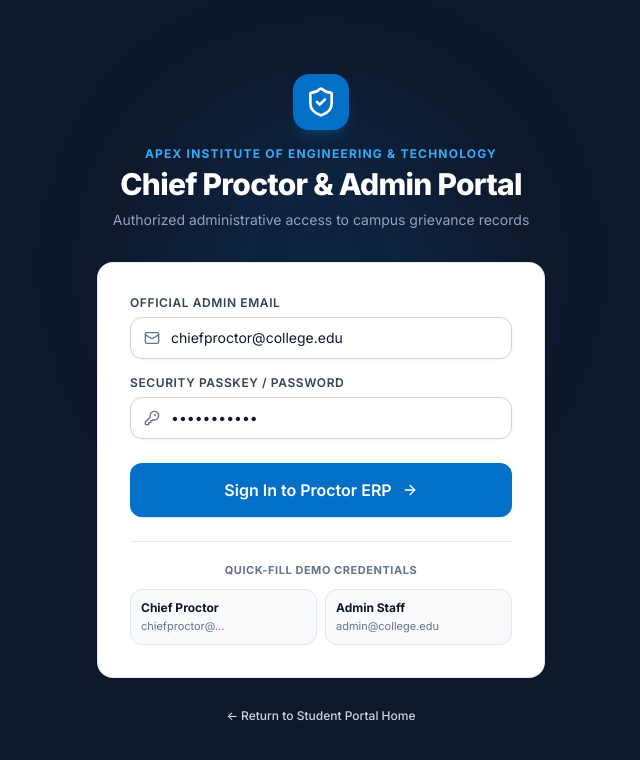
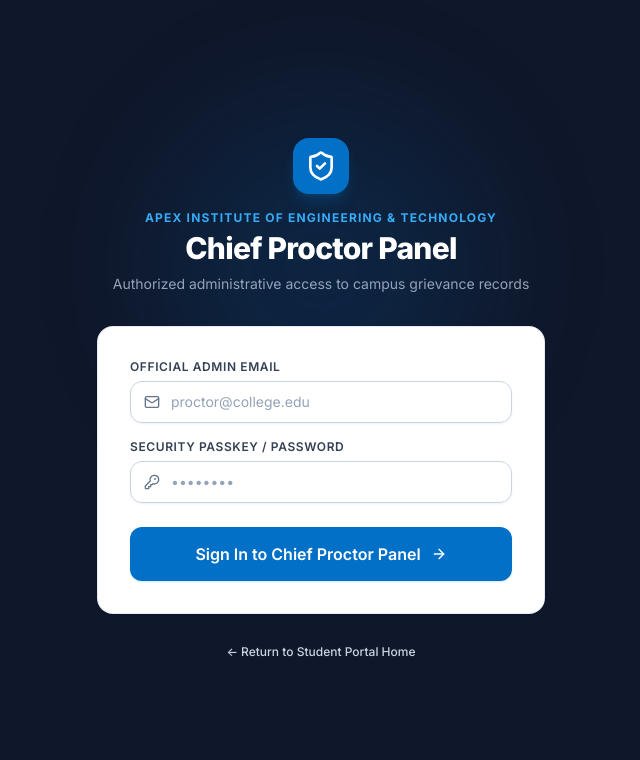
Before and after one commit to jalalakbar47/College-QR-Complaint-Box, a React (Vite) app in the folder frontend/: page /admin/login in a window 1280 px wide. Shown: the top 760 px of the page, without its empty margins (319-959 px from the left). Built offline with nearby package versions, Linux system fonts and the light colour scheme; no server answers.

Commit message:
Update title to Chief Proctor Panel and remove quick-fill demo credentials

```diff
--- a/frontend/src/pages/admin/AdminLoginPage.tsx
+++ b/frontend/src/pages/admin/AdminLoginPage.tsx
@@ -19,8 +19,8 @@ export const AdminLoginPage: React.FC = () => {
   const { login, isAuthenticated } = useAuth();
   const { error: toastError, success: toastSuccess } = useToast();
 
-  const [email, setEmail] = useState<string>('chiefproctor@college.edu');
-  const [passkey, setPasskey] = useState<string>('proctor2026');
+  const [email, setEmail] = useState<string>('');
+  const [passkey, setPasskey] = useState<string>('');
   const [isSubmitting, setIsSubmitting] = useState<boolean>(false);
   const [errorMessage, setErrorMessage] = useState<string | null>(null);
 
@@ -54,11 +54,6 @@ export const AdminLoginPage: React.FC = () => {
     setIsSubmitting(false);
   };
 
-  const handleQuickLogin = (demoEmail: string) => {
-    setEmail(demoEmail);
-    setPasskey('proctor2026');
-  };
-
   return (
     <div className="min-h-screen bg-slate-900 flex flex-col justify-center py-12 sm:px-6 lg:px-8 px-4">
       {/* Glow effect */}
@@ -74,7 +69,7 @@ export const AdminLoginPage: React.FC = () => {
           {ENV.COLLEGE_NAME}
         </span>
         <h1 className="text-2xl sm:text-3xl font-extrabold text-white tracking-tight">
-          Chief Proctor & Admin Portal
+          Chief    Proctor    Panel
         </h1>
         <p className="text-xs sm:text-sm text-slate-400 mt-2">
           Authorized administrative access to campus grievance records
@@ -123,36 +118,10 @@ export const AdminLoginPage: React.FC = () => {
                 isLoading={isSubmitting}
                 rightIcon={<ArrowRight className="w-4 h-4" />}
               >
-                Sign In to Proctor ERP
+                Sign In to Chief Proctor Panel
               </Button>
             </div>
           </form>
-
-          {/* Quick Login Helpers for Demo & Testing */}
-          <div className="mt-6 pt-5 border-t border-slate-200">
-            <span className="block text-[11px] font-bold uppercase tracking-wider text-slate-500 mb-2.5 text-center">
-              Quick-Fill Demo Credentials
-            </span>
-            <div className="grid grid-cols-2 gap-2 text-xs">
-              <button
-                type="button"
-                onClick={() => handleQuickLogin('chiefproctor@college.edu')}
-                className="p-2.5 rounded-xl bg-slate-50 hover:bg-brand-50 border border-slate-200 hover:border-brand-300 text-left transition-all group"
-              >
-                <span className="font-bold block text-slate-900 group-hover:text-brand-700 text-xs">Chief Proctor</span>
-                <span className="text-[11px] text-slate-500 truncate block mt-0.5">chiefproctor@...</span>
-              </button>
-
-              <button
-                type="button"
-                onClick={() => handleQuickLogin('admin@college.edu')}
-                className="p-2.5 rounded-xl bg-slate-50 hover:bg-brand-50 border border-slate-200 hover:border-brand-300 text-left transition-all group"
-              >
-                <span className="font-bold block text-slate-900 group-hover:text-brand-700 text-xs">Admin Staff</span>
-                <span className="text-[11px] text-slate-500 truncate block mt-0.5">admin@college.edu</span>
-              </button>
-            </div>
-          </div>
         </Card>
 
         <div className="mt-6 text-center">
```
